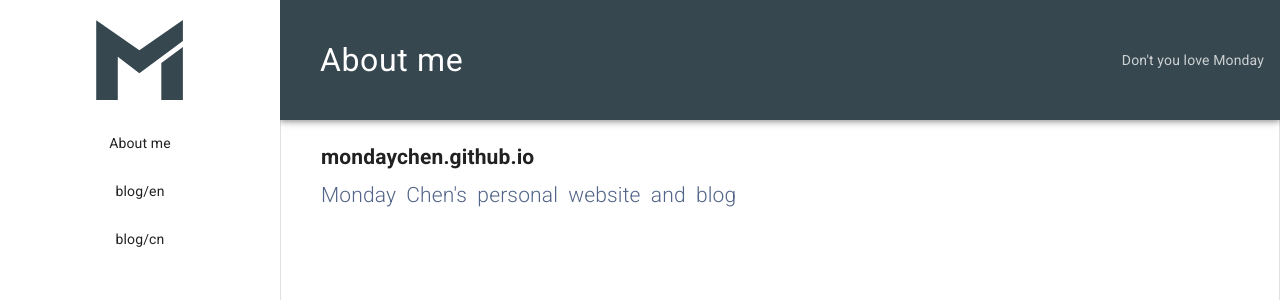
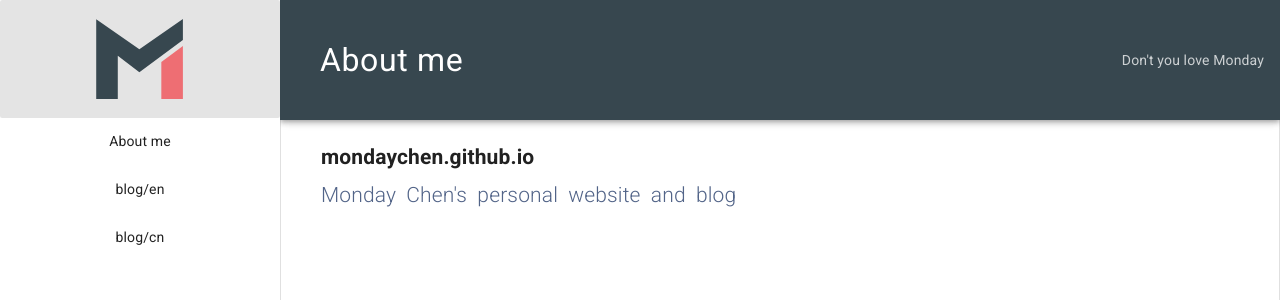
Before and after one commit to mondaychen/mondaychen.github.io, a Nuxt app: page / in a window 1280 px wide. Shown: the top 300 px of the page. Built offline with nearby package versions, Linux system fonts and the light colour scheme.

Commit message:
logo styles

```diff
--- a/components/Logo.vue
+++ b/components/Logo.vue
@@ -1,5 +1,5 @@
 <template>
-  <div id="logo">
+  <md-button class="logo" to="/">
     <svg
       version="1.1"
       xmlns="http://www.w3.org/2000/svg"
@@ -21,27 +21,37 @@
         class="p2"
       ></polygon>
     </svg>
-  </div>
+  </md-button>
 </template>
 
-<style lang="scss">
+<style lang="scss" scoped>
 @import '~/plugins/theme.scss';
 
-#logo {
+.logo {
   height: auto;
   text-align: center;
-  margin: 20px auto;
-}
-#logo svg {
+  margin: 0 auto;
+  width: 100%;
+  padding: 19px 0;
+  background: none;
+
+  svg {
     height: 80px;
     display: block;
     margin: 0 auto;
     fill: $primary;
   }
-#logo .p2 {
+  .p2 {
     transition: all 0.3s;
   }
-#logo:hover .p2 {
+  &:hover {
+    background: none !important;
+  }
+  &:hover .p2 {
     fill: $accent;
   }
+  &:hover::before {
+    background: #bbb;
+  }
+}
 </style>
--- a/layouts/default.vue
+++ b/layouts/default.vue
@@ -20,7 +20,7 @@
         :md-active.sync="showNavigation"
         md-swipeable
       >
-        <md-toolbar class="md-transparent" md-elevation="0">
+        <md-toolbar class="logo-wrapper md-transparent" md-elevation="0">
           <logo />
         </md-toolbar>
 
@@ -82,6 +82,9 @@ export default {
 #app {
   min-height: 100vh;
 }
+.logo-wrapper {
+  padding: 0;
+}
 .slogon {
   opacity: 0.75;
 }
@@ -92,7 +95,7 @@ export default {
   text-align: center;
   display: inline-block;
 }
-.drawer .exact-active-link {
+.drawer .md-list .exact-active-link {
   background-color: #eee;
 }
 .content-container {
```
Lines whose indentation alone changed are shown as unchanged.
